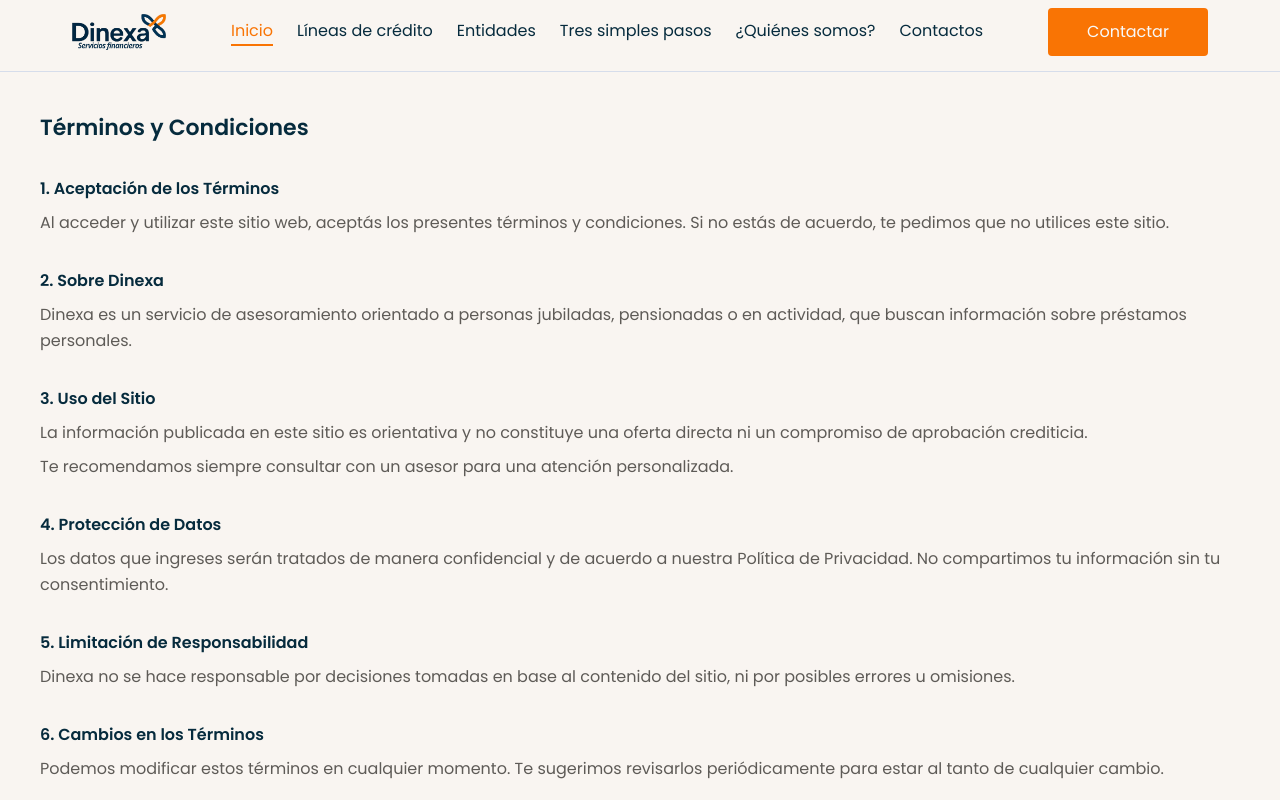
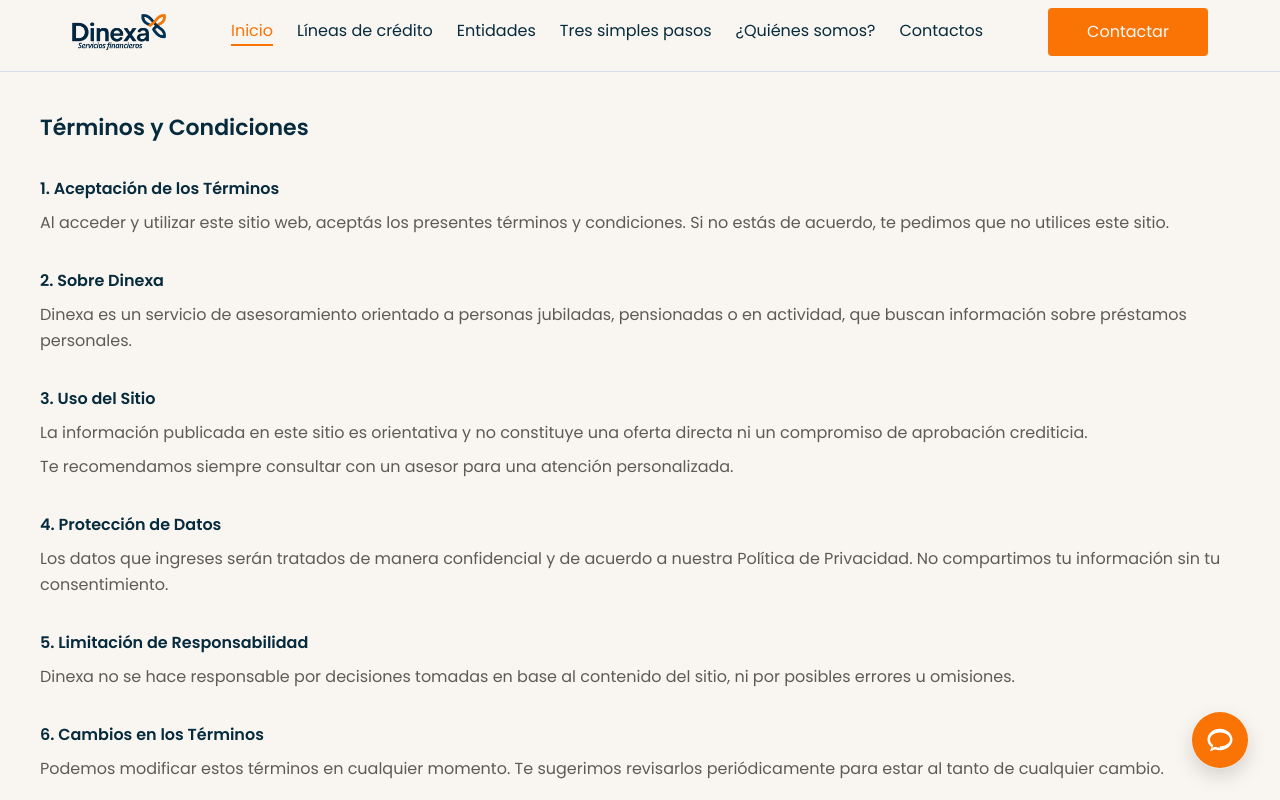
Before and after one commit to MarielDtt/Dinexa, a Next.js app: page /terminos-condiciones in a window 1280 px wide. Shown: the top 800 px of the page. Built offline with nearby package versions, Linux system fonts and the light colour scheme; what @mui/material-nextjs would draw is missing.

Commit message:
feat: add floating chat button with footer-safe behavior

```diff
--- /dev/null
+++ b/app/components/ui/ChatButton.tsx
@@ -0,0 +1,91 @@
+"use client";
+
+import { useEffect, useState } from "react";
+
+type ChatButtonProps = {
+  onClick?: () => void;
+  className?: string;
+};
+
+export default function ChatButton({ onClick, className = "" }: ChatButtonProps) {
+  const [hasInteracted, setHasInteracted] = useState(false);
+  const [hideOnFooter, setHideOnFooter] = useState(false);
+
+  useEffect(() => {
+    const footerEl = document.getElementById("site-footer");
+    if (!footerEl) return;
+
+    const observer = new IntersectionObserver(
+      ([entry]) => {
+        setHideOnFooter(entry.isIntersecting);
+      },
+      {
+        root: null,
+        threshold: 0,
+        // 👇 se oculta un poco ANTES de que el footer “toque” el botón
+        rootMargin: "0px 0px -180px 0px",
+      }
+    );
+
+    observer.observe(footerEl);
+    return () => observer.disconnect();
+  }, []);
+
+  const handleClick = () => {
+    if (!hasInteracted) setHasInteracted(true);
+    onClick?.();
+  };
+
+  return (
+    <>
+      <div
+        className={[
+          "fixed z-[9999] bottom-6 right-6 lg:bottom-8 lg:right-8",
+          "transition-opacity duration-200 ease-out",
+          hideOnFooter ? "opacity-0 pointer-events-none" : "opacity-100",
+        ].join(" ")}
+      >
+        <button
+          type="button"
+          onClick={handleClick}
+          aria-label="Abrir chat"
+          className={[
+            "h-14 w-14 rounded-full flex items-center justify-center",
+            "bg-accent-orange text-white",
+            "shadow-[0_8px_20px_rgba(0,0,0,0.15)] ring-1 ring-white/20",
+            "transition-[filter,box-shadow] duration-200 ease-out",
+            "hover:brightness-95 hover:shadow-[0_10px_24px_rgba(0,0,0,0.18)]",
+            "focus:outline-none focus-visible:ring-4 focus-visible:ring-accent-blue/30",
+            !hasInteracted ? "animate-chatBreath" : "",
+            className,
+          ].join(" ")}
+        >
+          <svg
+            width="30"
+            height="30"
+            viewBox="0 0 24 24"
+            fill="currentColor"
+            aria-hidden="true"
+          >
+            <path d="M12 3C6.48 3 2 6.94 2 11.5c0 2.4 1.26 4.56 3.3 6.02L4 21l4.04-1.35c1.2.32 2.48.49 3.96.49 5.52 0 10-3.94 10-8.5S17.52 3 12 3zm0 15c-1.28 0-2.48-.17-3.56-.5l-.26-.08-2.4.8.73-2.14-.18-.2C4.87 14.7 4 13.17 4 11.5 4 8.46 7.58 6 12 6s8 2.46 8 5.5-3.58 5.5-8 5.5z" />
+          </svg>
+        </button>
+      </div>
+
+      <style jsx global>{`
+        @keyframes chatBreath {
+          0%,
+          100% {
+            scale: 1;
+          }
+          50% {
+            scale: 1.04;
+          }
+        }
+        .animate-chatBreath {
+          animation: chatBreath 2.8s ease-in-out infinite;
+        }
+      `}</style>
+    </>
+  );
+}
--- a/app/layout.tsx
+++ b/app/layout.tsx
@@ -4,6 +4,7 @@ import ThemeRegistry from "@/theme/ThemeRegistry";
 import Navbar from "./components/layout/Navbar";
 import { Poppins } from 'next/font/google';
 import Footer from "./components/layout/Footer";
+import ChatButton from "./components/ui/ChatButton";
 
 
 const poppins = Poppins({
@@ -34,6 +35,7 @@ export default function RootLayout({
             <Navbar />
             {children}
             <Footer />
+            <ChatButton />
           </ThemeRegistry>
         </div>
       </body>
```
